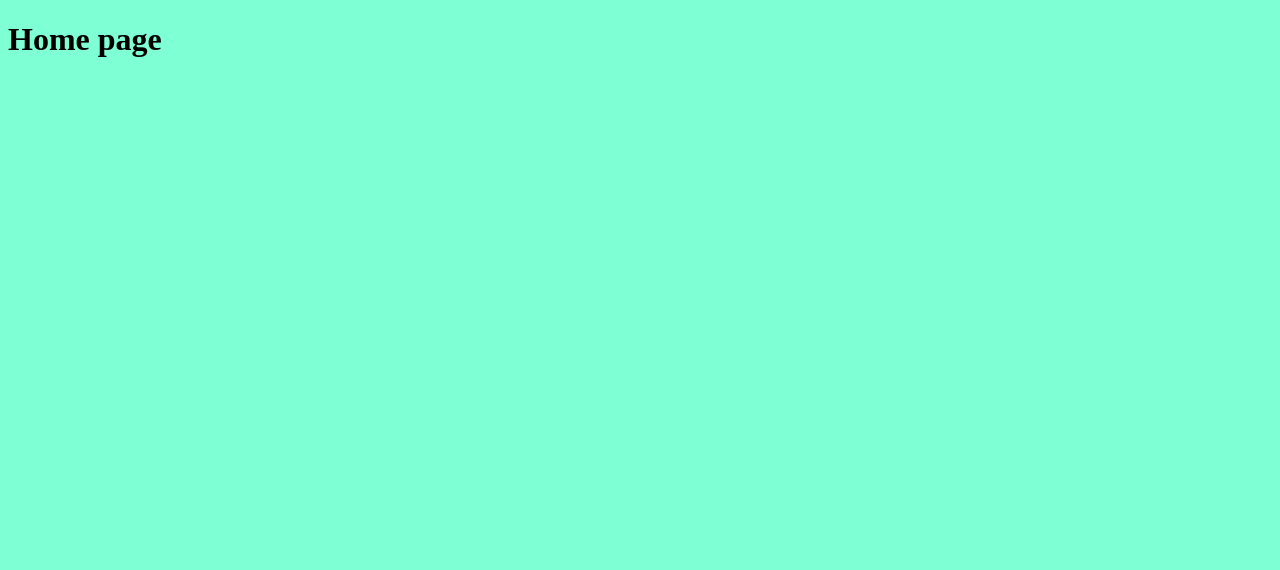
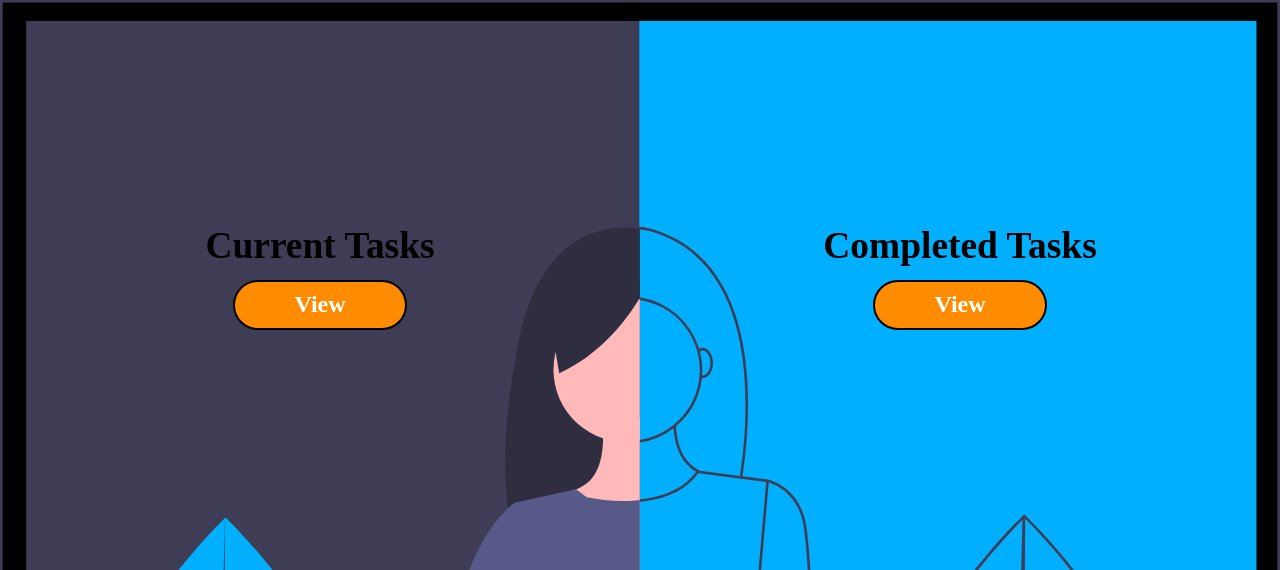
Before and after one commit to itslinotlie/django-to-do-list, a Django app: page / in a window 1280 px wide. Before the commit the part shown is almost empty. Shown: the top 570 px of the page. Run offline with Django 3.2, Linux system fonts and the light colour scheme.

Commit message:
Create home page + links to the two views

```diff
--- /dev/null
+++ b/requirements.txt
@@ -0,0 +1,6 @@
+asgiref==3.2.10
+Django==3.1
+django-rest==0.8.6
+pytz==2020.1
+six==1.15.0
+sqlparse==0.3.1
--- a/src/static/toDoApp/css/home_page.css
+++ b/src/static/toDoApp/css/home_page.css
@@ -1,3 +1,45 @@
+::selection {
+    background-color: aquamarine;
+    color: beige;
+}
 * {
-    background-color: aquamarine;
+    margin: 0;
+    padding: 0;
 }
+body {
+    text-align: center;
+    background-color: #000000;
+    background-image: url("/static/toDoApp/images/both-sides.svg");
+    background-size: cover;
+    font-size: xx-large;
+    justify-content: center;
+}
+.container {
+    display: flex;
+    height: 100%;
+    justify-content: space-between;
+}
+.current, .complete {
+    flex: 1;
+    margin: 7em 0 0;
+}
+.current-button, .complete-button {
+    border-radius: 30px;
+    border: 2px solid #000000;
+    color: #ffff;
+    background-color: darkorange;
+    padding: 1.5%;
+    margin: 2% 2% 0;
+    text-align: center;
+    text-decoration: none;
+    font-weight: bold;
+    display: inline-block;
+    font-size: 1.5rem;
+    cursor: pointer;
+    transition: all 0.3s;
+    width: 150px;
+}
+.current-button:hover, .complete-button:hover {
+    color: black;
+    transform: scale(0.95);
+}
--- /dev/null
+++ b/src/static/toDoApp/css/view_past.css
@@ -0,0 +1,3 @@
+* {
+    background: lightsalmon;
+}
--- /dev/null
+++ b/src/static/toDoApp/css/view_task.css
@@ -0,0 +1,3 @@
+* {
+    background: lightcoral;
+}
--- a/src/toDoApp/templates/toDoApp/home_page.html
+++ b/src/toDoApp/templates/toDoApp/home_page.html
@@ -2,10 +2,25 @@
 <!DOCTYPE html>
 <html lang="en">
 <head>
-    <title>Document</title>
+    <title>Home Page</title>
     <link rel="stylesheet" href="{% static 'toDoApp/css/home_page.css' %}">
 </head>
 <body>
-    <h1>Home page</h1>
+    <main>
+        <section class="container">
+            <div class="current">
+                <article>
+                    <h1>Current Tasks</h1>
+                    <a class="current-button" href="/task/">View</a>
+                </article>
+            </div>
+            <div class="complete">
+                <article>
+                    <h1>Completed Tasks</h1>
+                    <a class="complete-button" href="/past/">View</a>
+                </article>
+            </div>
+        </section>
+    </main>
 </body>
 </html>
--- a/src/toDoApp/urls.py
+++ b/src/toDoApp/urls.py
@@ -1,6 +1,8 @@
 from django.urls import path
-from toDoApp.views import home_page
+from toDoApp.views import home_page, view_task, view_past
 
 urlpatterns = [
-    path('', home_page, name="home page"),
+    path('', home_page, name="home-page"),
+    path('task/', view_task, name="current-task"),
+    path('past/', view_past, name="completed-task"),
 ]
--- a/src/toDoApp/views.py
+++ b/src/toDoApp/views.py
@@ -1,6 +1,23 @@
 from django.shortcuts import render
+from .models import Task, CompletedTask
 
 # Create your views here.
 
 def home_page(request):
     return render(request, "toDoApp/home_page.html")
+
+def view_task(request):
+    task = Task.objects.all()
+    # context is a tuple array/dictionary that you pass to the HTML
+    # makes the HTML more "dynamic"
+    context = {
+        "task_list": task,
+    }
+    return render(request, "toDoApp/view_task.html", context)
+
+def view_past(request):
+    complete_task = CompletedTask.objects.all()
+    context = {
+        "complete_task_list": complete_task,
+    }
+    return render(request, "toDoApp/view_past.html", context)
```
Also changed, not shown: src/toDoApp/models.py (+7 -0 lines), src/toDoApp/templates/toDoApp/view_past.html (added, +11 -0 lines), src/toDoApp/templates/toDoApp/view_task.html (added, +11 -0 lines), src/static/toDoApp/images/both-sides.svg (added), 1 other file.
